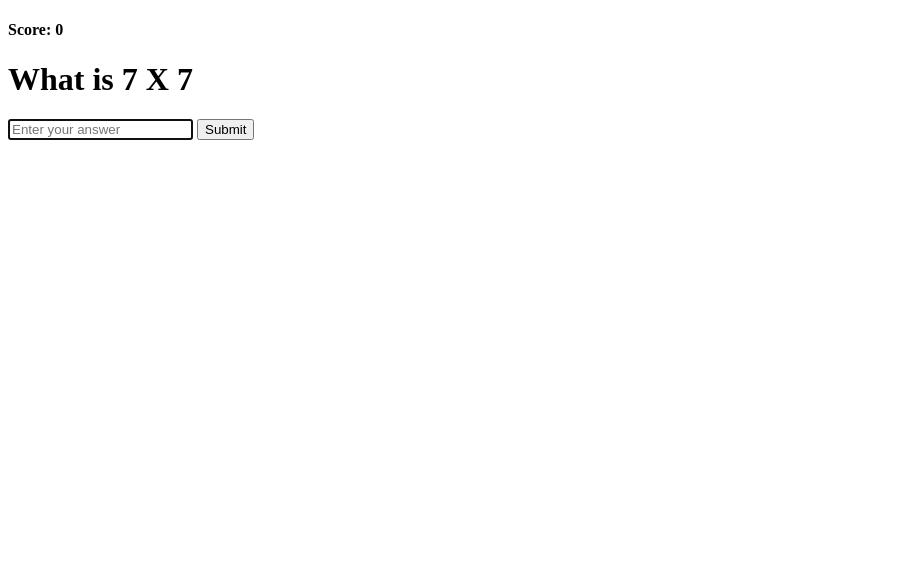
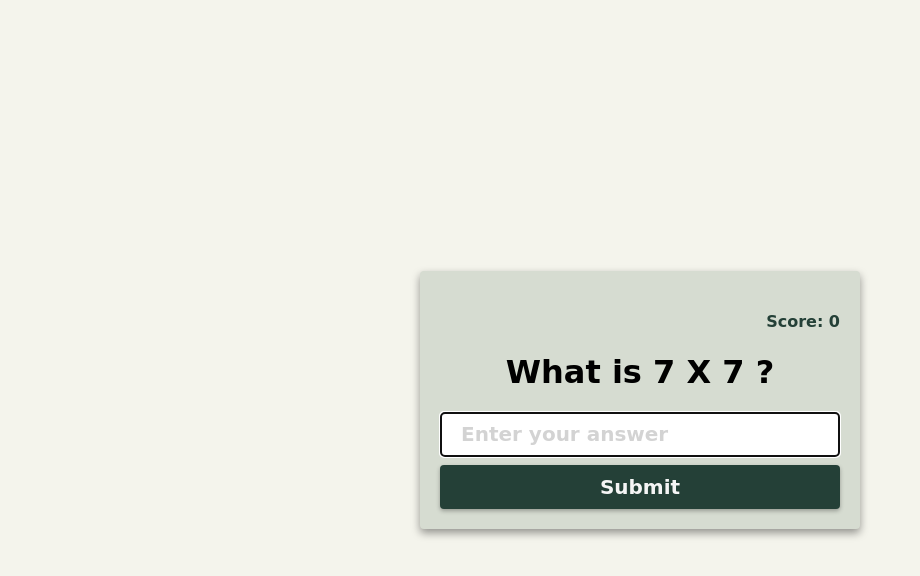
Before and after one commit to HildaAb/multiplication-app, a plain HTML site: page index.html in a window 1280 px wide. Shown: the whole page, without its empty margins (0-920 px from the left). Drawn offline with Linux system fonts and the light colour scheme.

Commit message:
added basic style

```diff
--- a/index.html
+++ b/index.html
@@ -9,7 +9,7 @@
   <body>
     <form action="" class="form" id="form">
       <h4 class="score" id="score">Score: 0</h4>
-      <h1 class="question" id="question">What is 7 X 7</h1>
+      <h1 class="question" id="question">What is 7 X 7 ?</h1>
       <input
         type="text"
         class="input"
--- a/style.css
+++ b/style.css
@@ -0,0 +1,62 @@
+body {
+  margin: 0;
+  display: flex;
+  justify-content: center;
+  align-items: center;
+  height: 100vh;
+  text-align: center;
+  background-color: rgb(244, 244, 236);
+
+  font-family: cursive;
+}
+.score {
+  text-align: right;
+  color: rgb(36, 64, 55);
+  font-weight: 800;
+}
+
+.form {
+  width: 400px;
+  background-color: rgb(214, 220, 209);
+  padding: 20px;
+  box-shadow: 0 4px 8px rgba(0, 0, 0, 0.4);
+  border-radius: 4px;
+  margin: 5px;
+}
+
+.input {
+  display: block;
+  width: 100%;
+  box-sizing: border-box;
+  font-size: 16px;
+  padding: 10px 20px;
+  border: 1.5px solid rgb(165, 156, 134);
+  border-radius: 4px;
+  font-weight: bolder;
+  font-size: 20px;
+}
+
+.input::placeholder {
+  color: lightgrey;
+  font-family: cursive;
+}
+
+.btn {
+  display: block;
+  width: 100%;
+  font-size: 20px;
+  font-family: cursive;
+  font-weight: bolder;
+  padding: 10px 20px;
+  margin-top: 8px;
+  background-color: rgb(36, 64, 55);
+  color: whitesmoke;
+  border: none;
+  border-radius: 4px;
+  box-shadow: 0 2px 4px rgba(0, 0, 0, 0.3);
+  cursor: pointer;
+}
+
+.btn:hover {
+  background-color: rgb(78, 78, 107);
+}
```
